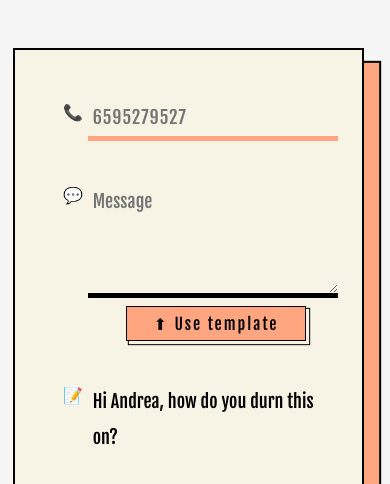
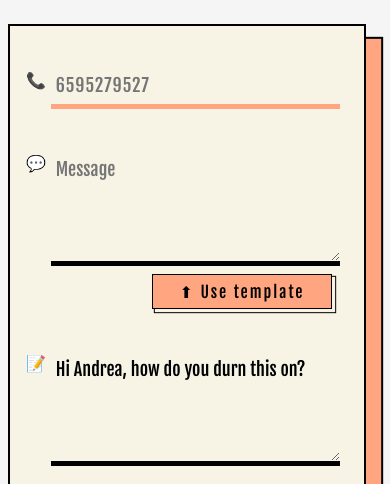
Before and after one commit to maxis1718/maxis1718.github.io, a plain HTML site: page whatsapp.html in a window 390 px wide. Shown: the top 484 px of the page. Drawn offline with nearby package versions, Linux system fonts and the light colour scheme.

Commit message:
feat: support RWD

```diff
--- a/whatsapp.html
+++ b/whatsapp.html
@@ -33,11 +33,38 @@
 
     <style type="text/css">
       body {
-        padding: 2.5em 18px 2.5em 5px;
         font-size: 16px;
         background-color: #f5f5f5;
         font-family: "Fira Sans", sans-serif;
       }
+      @media (max-width: 450px) {
+        body {
+          padding: 1em 1em 0 0;
+        }
+      }
+      @media (min-width: 450px) {
+        body {
+          padding: 2.5em 18px 2.5em 5px;
+        }
+      }
+      #app {
+        max-width: 720px;
+        margin: 0 auto;
+        background: #f8f4e5;
+        border: 2px solid black;
+        box-shadow: 15px 15px 1px #ffa580, 15px 15px 1px 2px black;
+      }
+      @media (max-width: 450px) {
+        #app {
+          padding: 2.5em 1.5em 2em 1em;
+        }
+      }
+      @media (min-width: 450px) {
+        #app {
+          padding: 3em;
+        }
+      }
+
       .input-header {
         padding-bottom: 0.5em;
         font-size: 14px;
@@ -109,14 +136,6 @@
       }
       textarea.input-box {
         min-height: 64px;
-      }
-      #app {
-        max-width: 720px;
-        margin: 0 auto;
-        background: #f8f4e5;
-        padding: 3em;
-        border: 2px solid black;
-        box-shadow: 15px 15px 1px #ffa580, 15px 15px 1px 2px black;
       }
       label {
         padding-top: 0.3em;
```
